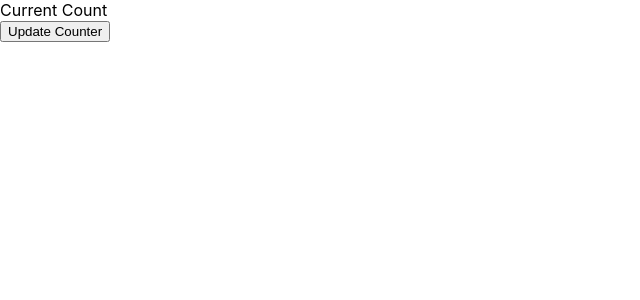
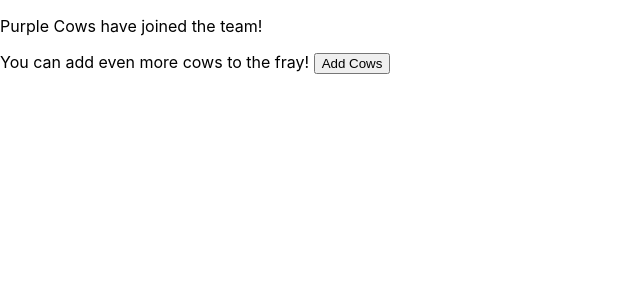
Before and after one commit to robert-beall/purple-cow, a React (Create React App) app: page / in a window 1280 px wide. Shown: the top 300 px of the page, without its empty margins (0-640 px from the left). Built offline with nearby package versions, Linux system fonts and the light colour scheme; no server answers.

Commit message:
Added configurable props to counter component

```diff
--- a/src/App.js
+++ b/src/App.js
@@ -5,7 +5,10 @@ import Counter from './components/counter.js';
 function App() {
   return (
     <div>
-      <Counter updateButton={true}><span>Hello World</span></Counter>
+      <Counter updateButton={true}
+               message="Purple Cows have joined the team!"
+               prompt="You can add even more cows to the fray!"
+               buttonText="Add Cows"/>
     </div>
   );
 }
--- a/src/components/counter.js
+++ b/src/components/counter.js
@@ -26,10 +26,19 @@ export default class Display extends React.Component {
   }
 
   render() {
+    let update = null;
+
+    if(this.props.updateButton) {
+      update =
+        <div>
+          {this.props.prompt} <EventButton eventHandler={this.handleClick} text={this.props.buttonText}/>
+        </div>
+    }
+
     return (
       <div>
-        <div>Current Count {this.state.count.value}</div>
-        <EventButton show={this.props.updateButton} eventHandler={this.handleClick} text="Update Counter"/>
+        <p>{this.state.count.value} {this.props.message}</p>
+        {update}
       </div>
     );
   }
--- a/src/components/eventbutton.js
+++ b/src/components/eventbutton.js
@@ -7,10 +7,6 @@ export default class EventButton extends React.Component {
   }
 
   render() {
-    if(!this.props.show) {
-      return null;
-    }
-
     return (
       <button onClick={this.props.eventHandler} type="button">{this.props.text}</button>
     );
```
